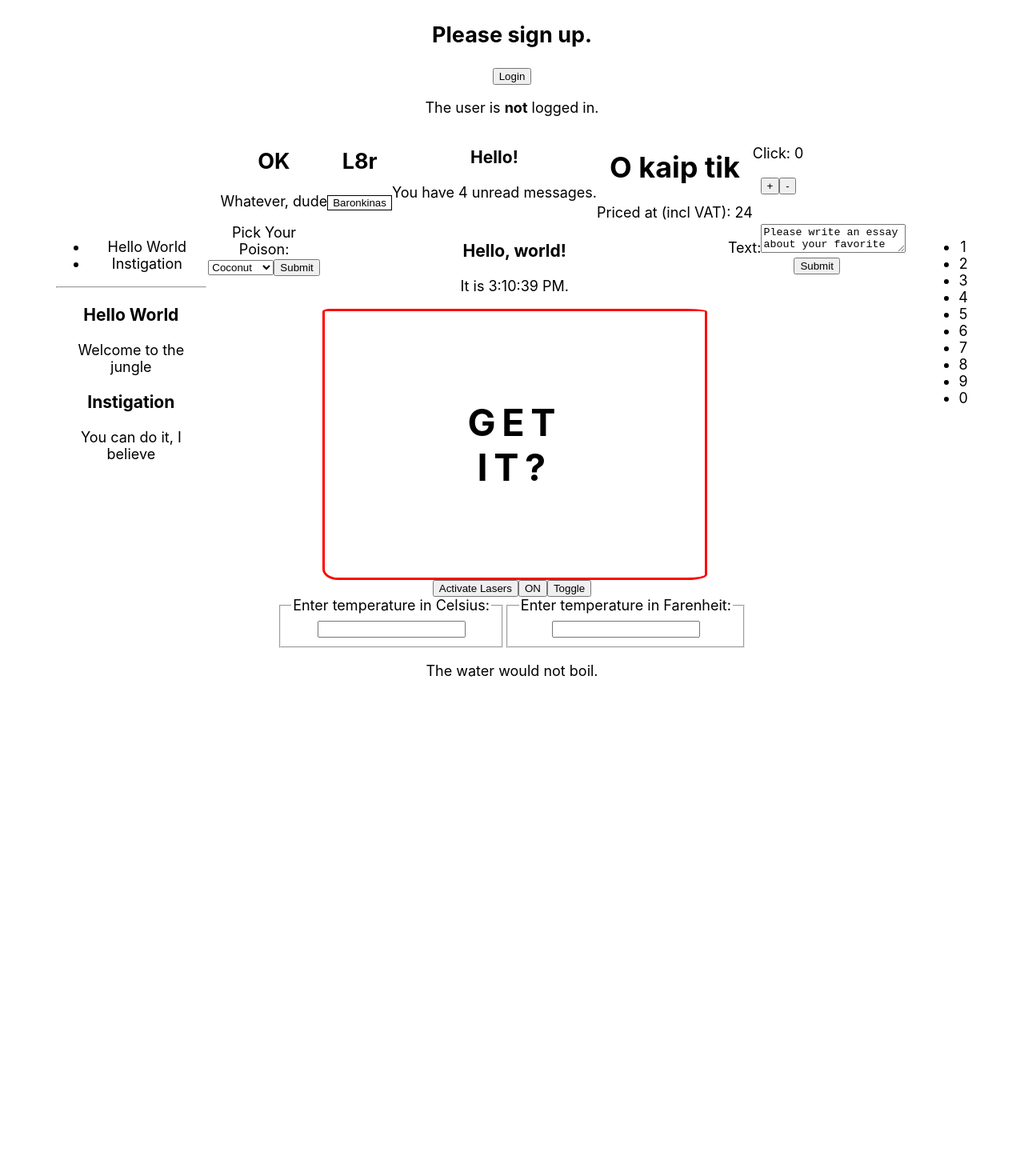
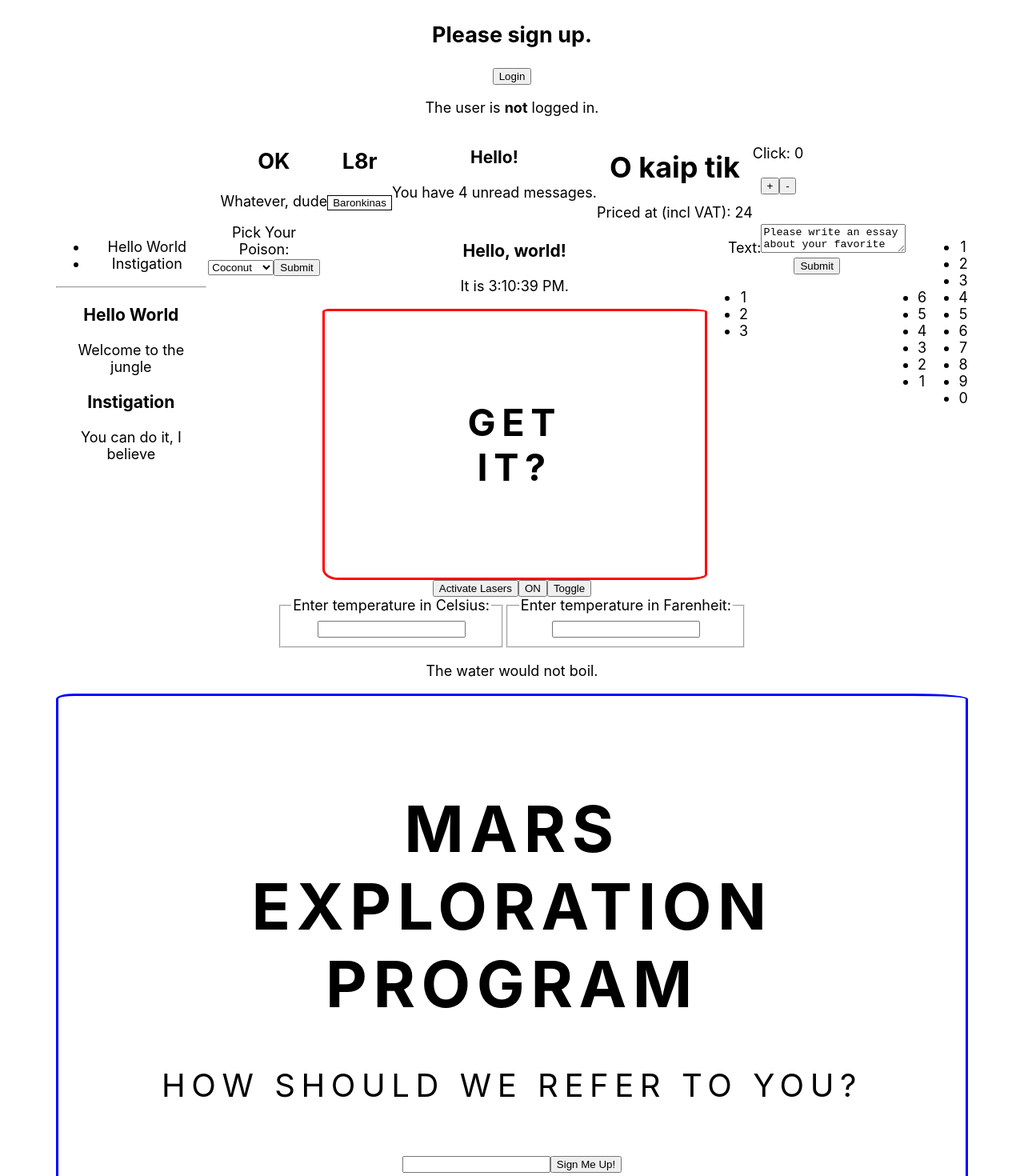
Before and after one commit to ignasandr/lsdemo, a React (Create React App) app: page / in a window 1280 px wide. Shown: the top 1470 px of the page at 80% size. Before the commit the page ends 872 px from the top, so only its background shows below. Built offline with nearby package versions, Linux system fonts and the light colour scheme.

Commit message:
All steps

```diff
--- a/src/App.css
+++ b/src/App.css
@@ -48,3 +48,11 @@
 .FancyBorder-green {
     border-color: green;
 }
+
+.SplitPane-left {
+    float: left;
+}
+
+.SplitPane-right {
+    float: right;
+}
--- a/src/App.tsx
+++ b/src/App.tsx
@@ -16,6 +16,7 @@ import NumberList from './step/NumberList';
 import Blog from './step/Blog';
 import NameForm from './step/NameForm';
 import FlavorForm from './step/FlavorForm';
+import SignUpDialog from './step/Dialog';
 
 const posts = [
   {id: 1, title: 'Hello World', content: 'Welcome to the jungle'},
@@ -49,6 +50,7 @@ return (
       <Wrapper>
         <Calculator />
       </Wrapper>
+      <SignUpDialog />
     </div>
   );
 }
--- /dev/null
+++ b/src/step/Dialog.tsx
@@ -0,0 +1,56 @@
+import React, { Component, ChangeEvent } from 'react';
+import FancyBorder from './FancyBorder';
+
+type DialogProps = {
+    title: string,
+    message: string,
+    children: React.ReactNode
+}
+
+type SignUpState = {
+    login: string;
+}
+
+function Dialog(props: DialogProps) {
+    return (
+        <FancyBorder color="blue">
+            <h1 className="Dialog-title">
+                {props.title}
+            </h1>
+            <p className="Dialog-message">
+                {props.message}
+            </p>
+            {props.children}
+        </FancyBorder>
+    )
+}
+
+export default class SignUpDialog extends Component<{}, SignUpState> {
+    constructor(props: {}) {
+        super(props);
+        this.handleChange = this.handleChange.bind(this);
+        this.handleSignUp = this.handleSignUp.bind(this);
+        this.state = {login: ''};
+    }
+
+    render() {
+        return (
+            <Dialog title="Mars Exploration Program"
+                    message="How should we refer to you?">
+                <input value={this.state.login}
+                       onChange={this.handleChange} />
+                <button onClick={this.handleSignUp}>
+                        Sign Me Up!
+                </button>
+            </Dialog>
+        )
+    }
+
+    handleChange(event: ChangeEvent<HTMLInputElement>) {
+        this.setState({login: event.target.value});
+    }
+
+    handleSignUp() {
+        alert(`Welcome aboard, ${this.state.login}`);
+    }
+}
--- a/src/step/NameForm.tsx
+++ b/src/step/NameForm.tsx
@@ -1,4 +1,6 @@
 import React, { Component } from 'react';
+import SplitPane from './SplitPane';
+import NumberList from './NumberList';
 
 type NameFormState = {
     value: string;
@@ -24,6 +26,7 @@ class NameForm extends Component<{}, NameFormState> {
 
     render() {
         return (
+            <div>
                 <form onSubmit={this.handleSubmit}>
                     <label>
                         Text:
@@ -31,6 +34,8 @@ class NameForm extends Component<{}, NameFormState> {
                     </label>
                     <input type="submit" value="Submit" />
                 </form>
+                <SplitPane left={<NumberList numbers={[1,2,3]} />} right={<NumberList numbers={[6, 5, 4, 3, 2, 1]} />} />
+            </div>
         );
     }
 }
--- /dev/null
+++ b/src/step/SplitPane.tsx
@@ -0,0 +1,19 @@
+import React from 'react';
+
+type PaneProps = {
+    left: React.ReactNode,
+    right: React.ReactNode
+}
+
+export default function SplitPane(props: PaneProps) {
+    return (
+        <div className="SplitPane">
+            <div className="SplitPane-left">
+                {props.left}
+            </div>
+            <div className="SplitPane-right">
+                {props.right}
+            </div>
+        </div>
+    );
+}
```
Lines whose indentation alone changed are shown as unchanged.
